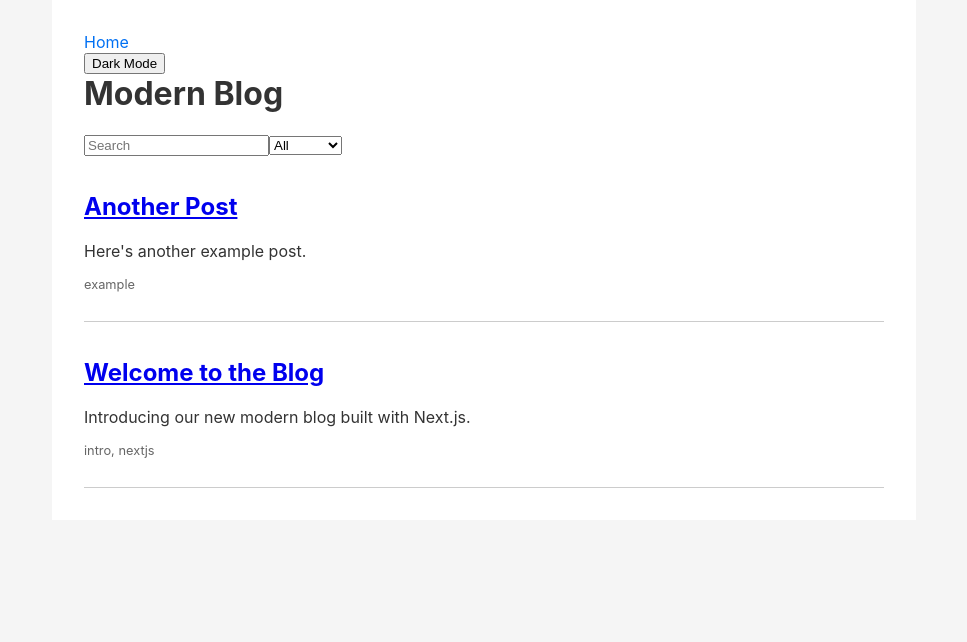
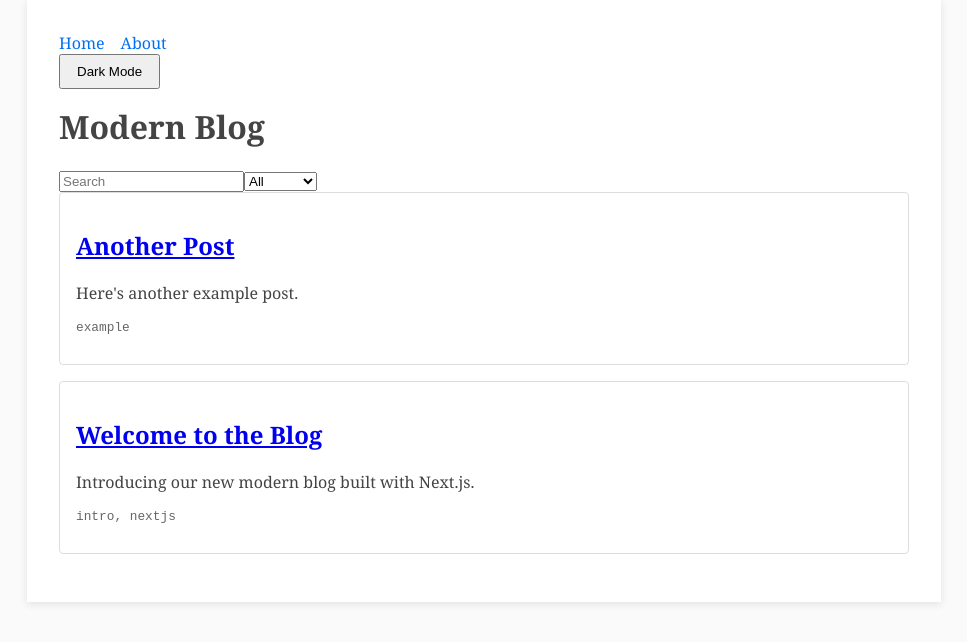
Before and after one commit to visualbyte/testwithcodex, a Next.js app: page / in a window 1280 px wide. Shown: the top 642 px of the page, without its empty margins (156-1123 px from the left). Built offline with nearby package versions, Linux system fonts and the light colour scheme.

Commit message:
feat: improve styling and add about page

```diff
--- a/components/Layout.js
+++ b/components/Layout.js
@@ -22,7 +22,11 @@ export default function Layout({ children }) {
         <meta name="viewport" content="width=device-width, initial-scale=1" />
       </Head>
       <Nav />
-      <button onClick={() => setDark(!dark)} aria-label="toggle-dark">
+      <button
+        onClick={() => setDark(!dark)}
+        aria-label="toggle-dark"
+        className="theme-toggle"
+      >
         {dark ? 'Light' : 'Dark'} Mode
       </button>
       {children}
--- a/components/Nav.js
+++ b/components/Nav.js
@@ -4,6 +4,7 @@ export default function Nav() {
   return (
     <nav>
       <Link href="/">Home</Link>
+      <Link href="/about">About</Link>
     </nav>
   );
 }
--- a/styles/globals.css
+++ b/styles/globals.css
@@ -1,22 +1,23 @@
 body {
-  font-family: -apple-system, BlinkMacSystemFont, 'Segoe UI', Roboto, Oxygen,
-    Ubuntu, Cantarell, 'Open Sans', 'Helvetica Neue', sans-serif;
+  font-family: Georgia, 'Times New Roman', serif;
   margin: 0;
   padding: 0;
-  background: #f5f5f5;
-  color: #333;
+  background: #fafafa;
+  color: #444;
+  transition: background 0.3s ease, color 0.3s ease;
 }
 
 body.dark {
-  background: #222;
+  background: #121212;
   color: #eee;
 }
 
 .container {
-  max-width: 800px;
+  max-width: 850px;
   margin: 0 auto;
   padding: 2rem;
   background: #fff;
+  box-shadow: 0 2px 8px rgba(0, 0, 0, 0.1);
 }
 
 body.dark .container {
@@ -27,16 +28,47 @@ nav a {
   margin-right: 1rem;
   color: #0070f3;
   text-decoration: none;
+  transition: color 0.2s ease;
+}
+
+nav a:hover {
+  color: #0051a3;
 }
 
 .post-card {
-  border-bottom: 1px solid #ccc;
-  padding: 1rem 0;
+  border: 1px solid #ddd;
+  background: #fff;
+  padding: 1rem;
+  margin-bottom: 1rem;
+  border-radius: 4px;
+}
+
+body.dark .post-card {
+  background: #444;
+  border-color: #555;
 }
 
 .tags {
   font-size: 0.8rem;
   color: #666;
+  font-family: monospace;
+}
+
+.theme-toggle {
+  margin-bottom: 1rem;
+  padding: 0.5rem 1rem;
+  cursor: pointer;
+  transition: background 0.2s ease;
+}
+
+.theme-toggle:hover {
+  background: rgba(0, 0, 0, 0.05);
+}
+
+@media (max-width: 600px) {
+  .container {
+    padding: 1rem;
+  }
 }
 
 h1 {
```
Also changed, not shown: pages/about.js (added, +10 -0 lines).
